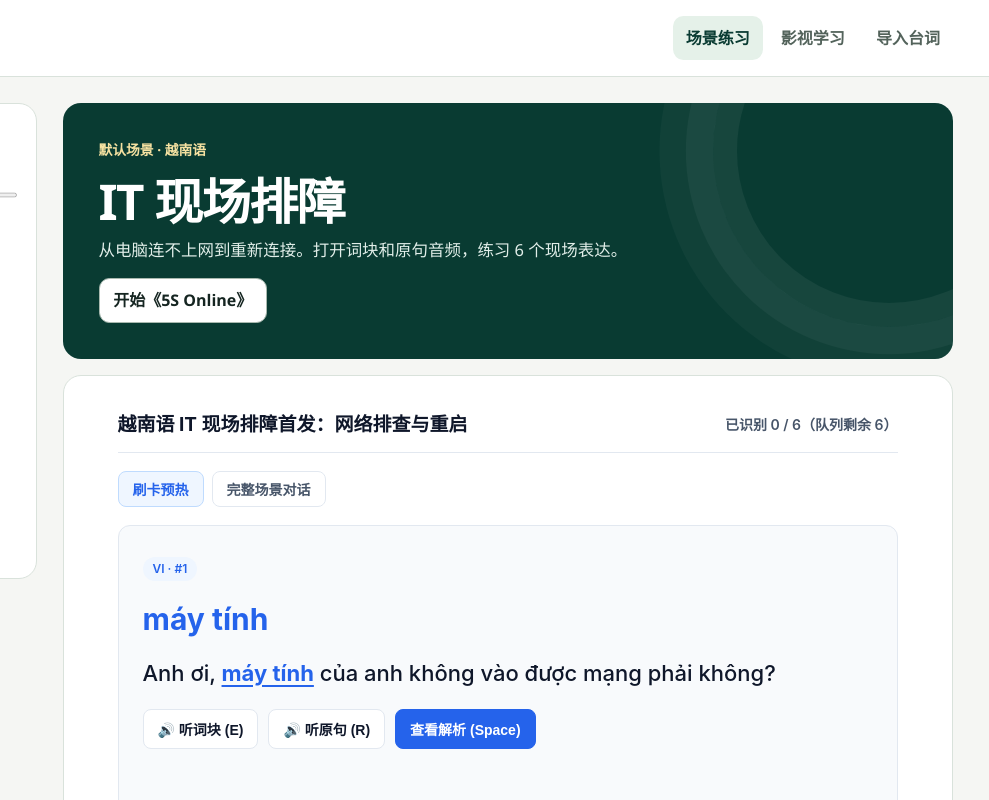
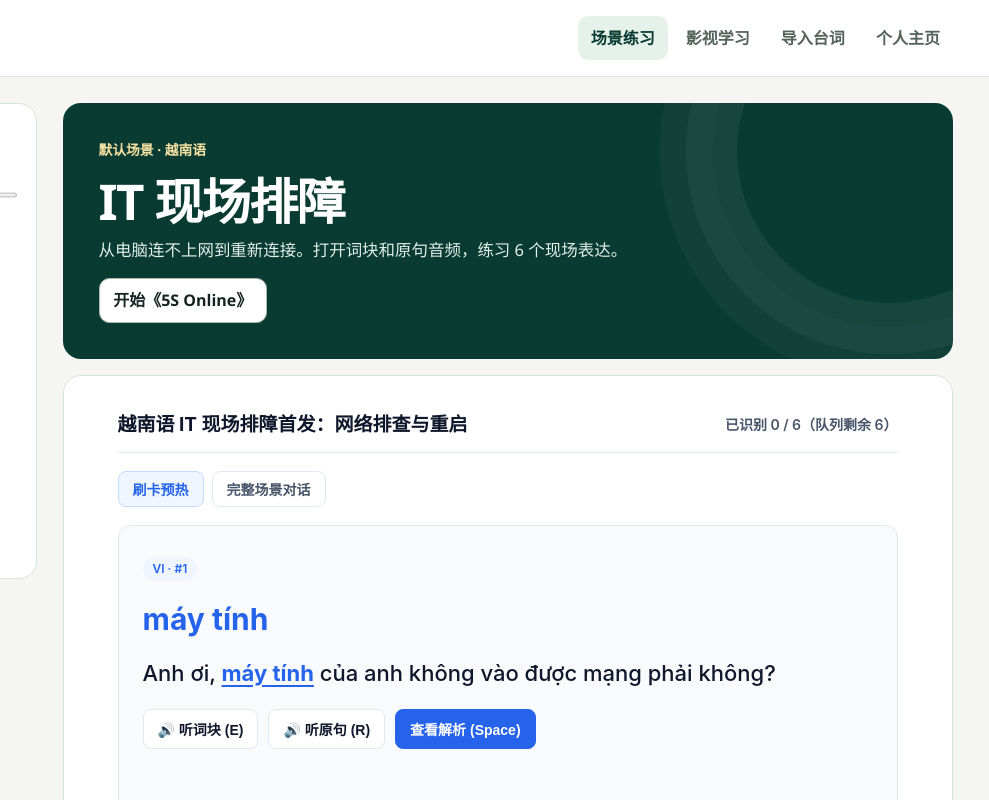
Before and after one commit to alanxiaofeifei/language-learning-with-TV-shows, a website with bundled scripts: page site/index.html in a window 1280 px wide. Shown: the top 800 px of the page, 291-1280 px from the left. Built offline with nearby package versions, Linux system fonts and the light colour scheme.

Commit message:
Link to Alan's personal homepage

```diff
--- a/site/index.html
+++ b/site/index.html
@@ -16,10 +16,11 @@
         <span class="brand-mark" aria-hidden="true">Aa</span>
         <span>看剧学语言<small>Language Studio</small></span>
       </a>
-      <nav class="top-nav" aria-label="学习入口">
+      <nav class="top-nav" aria-label="网站导航">
         <a id="nav-scene" href="#scene">场景练习</a>
         <a id="nav-drama" href="#drama">影视学习</a>
         <a id="nav-import" href="#import">导入台词</a>
+        <a href="https://alanzhu.dev/">个人主页</a>
       </nav>
     </div>
   </header>
```
